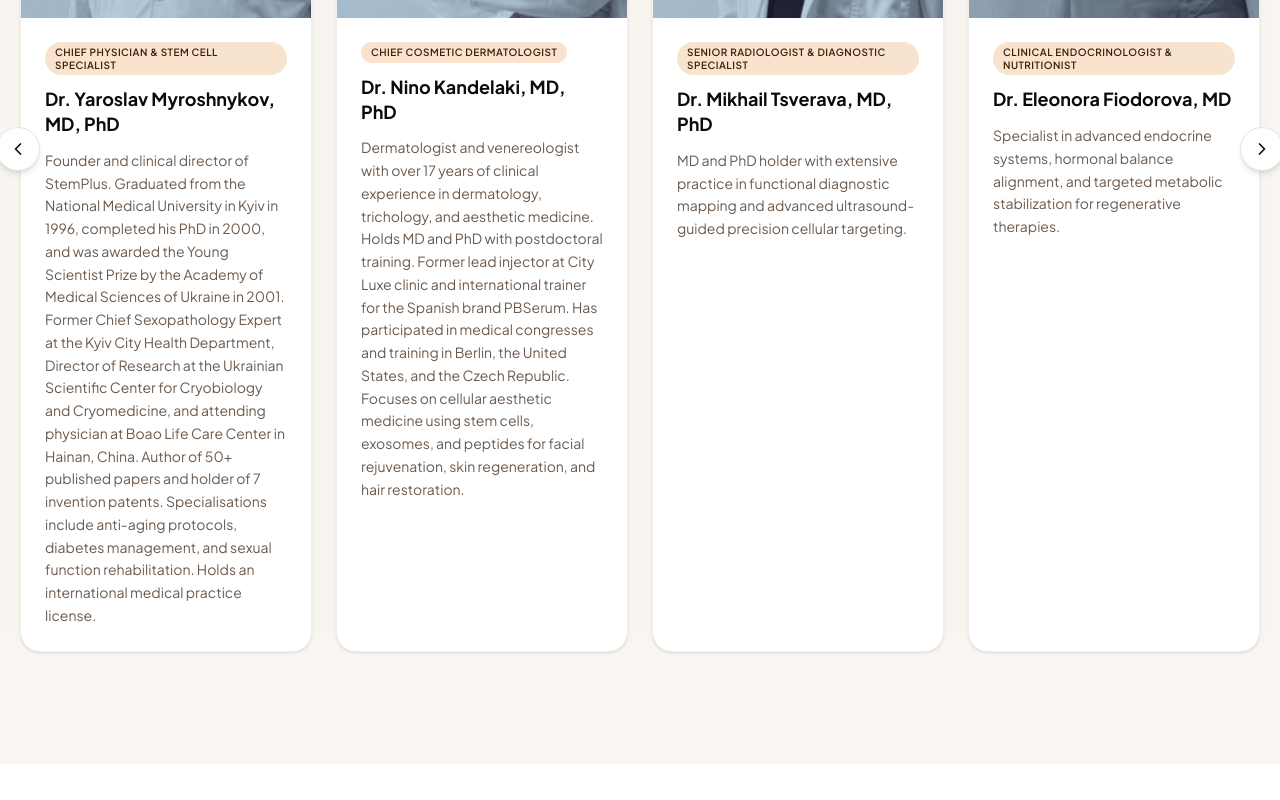
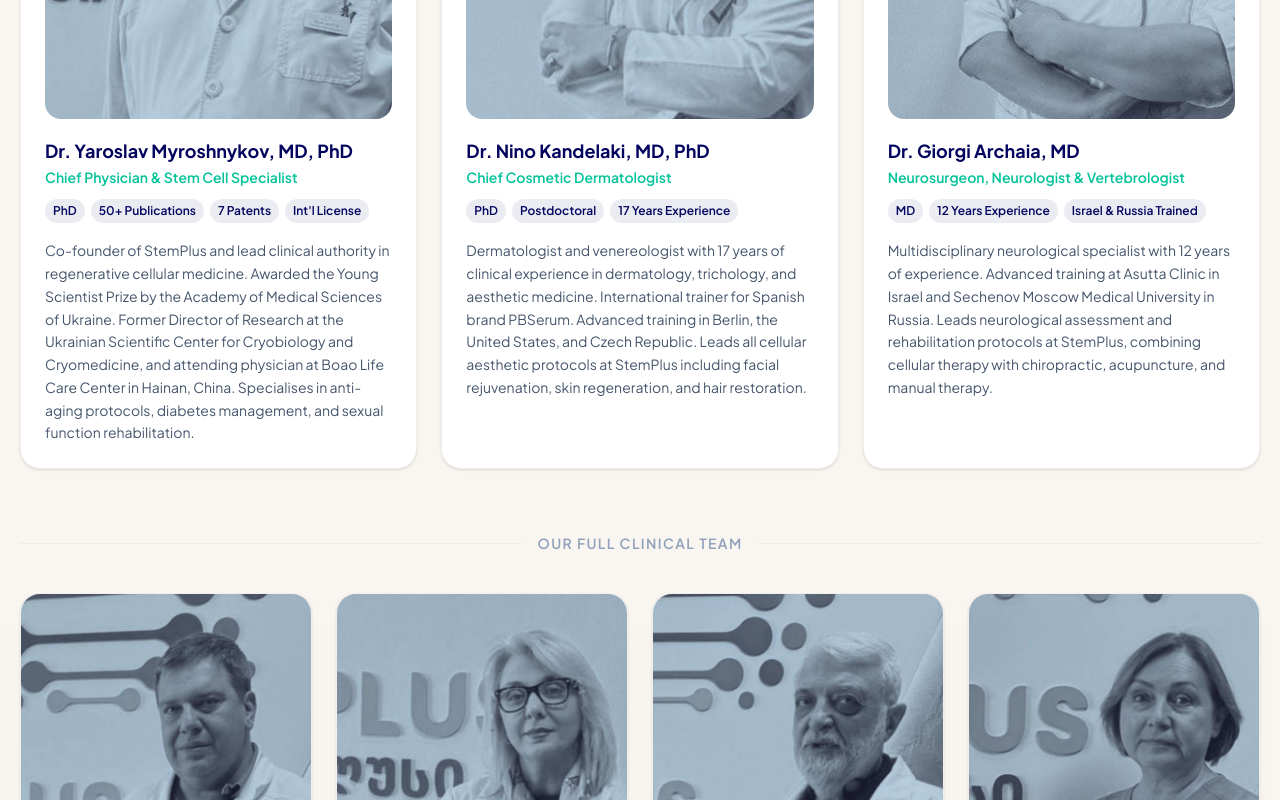
Before and after one commit to newcotelgit/stemplus, a React (Vite) app: page / in a window 1280 px wide. Shown: the part 4960-5760 px from the top of the page. Built offline with nearby package versions, Linux system fonts and the light colour scheme.

Commit message:
Add featured lead doctor section above full team grid

```diff
--- a/src/pages/Landing.tsx
+++ b/src/pages/Landing.tsx
@@ -1274,13 +1274,13 @@
     img: doctor1,
     name: "Dr. Yaroslav Myroshnykov, MD, PhD",
     role: "Chief Physician & Stem Cell Specialist",
-    bio: "Founder and clinical director of StemPlus. Graduated from the National Medical University in Kyiv in 1996, completed his PhD in 2000, and was awarded the Young Scientist Prize by the Academy of Medical Sciences of Ukraine in 2001. Former Chief Sexopathology Expert at the Kyiv City Health Department, Director of Research at the Ukrainian Scientific Center for Cryobiology and Cryomedicine, and attending physician at Boao Life Care Center in Hainan, China. Author of 50+ published papers and holder of 7 invention patents. Specialisations include anti-aging protocols, diabetes management, and sexual function rehabilitation. Holds an international medical practice license.",
+    bio: "Co-founder and Chief Physician with 50+ publications and 7 patents in cellular medicine.",
   },
   {
     img: doctor2,
     name: "Dr. Nino Kandelaki, MD, PhD",
     role: "Chief Cosmetic Dermatologist",
-    bio: "Dermatologist and venereologist with over 17 years of clinical experience in dermatology, trichology, and aesthetic medicine. Holds MD and PhD with postdoctoral training. Former lead injector at City Luxe clinic and international trainer for the Spanish brand PBSerum. Has participated in medical congresses and training in Berlin, the United States, and the Czech Republic. Focuses on cellular aesthetic medicine using stem cells, exosomes, and peptides for facial rejuvenation, skin regeneration, and hair restoration.",
+    bio: "Chief Cosmetic Dermatologist with 17 years experience and postdoctoral training in aesthetic medicine.",
   },
   {
     img: doctor3,
@@ -1304,7 +1304,7 @@
     img: doctor8,
     name: "Dr. Giorgi Archaia, MD",
     role: "Neurosurgeon, Neurologist & Vertebrologist",
-    bio: "Multidisciplinary neurological specialist with over 12 years of clinical experience. Graduate of Tbilisi Teaching Medical University Hippocrates, with advanced training at Asutta Clinic in Israel and Sechenov Moscow Medical University in Russia. Expertise spans neurology, neurosurgery, chiropractic, acupuncture, manual therapy, physiotherapy, and pharmacopuncture. Leads neurological assessment and rehabilitation protocols at StemPlus, combining cellular therapy with multidisciplinary treatment for neurodegenerative conditions, stroke rehabilitation, and musculoskeletal disorders.",
+    bio: "Neurosurgeon and Vertebrologist with 12 years experience, trained in Israel and Russia.",
   },
   {
     img: doctor5,
@@ -1317,6 +1317,30 @@
     name: "Mako Khachidze",
     role: "Clinical Infusion Nurse",
     bio: "Specialist in the precision execution, administration, and monitoring of advanced intravenous (IV) cellular protocols.",
+  },
+];
+
+const LEAD_DOCTORS = [
+  {
+    img: doctor1,
+    name: "Dr. Yaroslav Myroshnykov, MD, PhD",
+    title: "Chief Physician & Stem Cell Specialist",
+    badges: ["PhD", "50+ Publications", "7 Patents", "Int'l License"],
+    bio: "Co-founder of StemPlus and lead clinical authority in regenerative cellular medicine. Awarded the Young Scientist Prize by the Academy of Medical Sciences of Ukraine. Former Director of Research at the Ukrainian Scientific Center for Cryobiology and Cryomedicine, and attending physician at Boao Life Care Center in Hainan, China. Specialises in anti-aging protocols, diabetes management, and sexual function rehabilitation.",
+  },
+  {
+    img: doctor2,
+    name: "Dr. Nino Kandelaki, MD, PhD",
+    title: "Chief Cosmetic Dermatologist",
+    badges: ["PhD", "Postdoctoral", "17 Years Experience"],
+    bio: "Dermatologist and venereologist with 17 years of clinical experience in dermatology, trichology, and aesthetic medicine. International trainer for Spanish brand PBSerum. Advanced training in Berlin, the United States, and Czech Republic. Leads all cellular aesthetic protocols at StemPlus including facial rejuvenation, skin regeneration, and hair restoration.",
+  },
+  {
+    img: doctor6,
+    name: "Dr. Giorgi Archaia, MD",
+    title: "Neurosurgeon, Neurologist & Vertebrologist",
+    badges: ["MD", "12 Years Experience", "Israel & Russia Trained"],
+    bio: "Multidisciplinary neurological specialist with 12 years of experience. Advanced training at Asutta Clinic in Israel and Sechenov Moscow Medical University in Russia. Leads neurological assessment and rehabilitation protocols at StemPlus, combining cellular therapy with chiropractic, acupuncture, and manual therapy.",
   },
 ];
 
@@ -1344,8 +1368,51 @@
           </p>
         </div>
 
+        {/* Featured lead doctors — 3-column equal-height cards */}
+        <div className="grid grid-cols-1 sm:grid-cols-3 gap-6 mb-16 items-stretch">
+          {LEAD_DOCTORS.map((d) => (
+            <article
+              key={d.name}
+              className="bg-white rounded-2xl shadow-sm border border-border/60 p-6 flex flex-col"
+            >
+              <div className="rounded-xl overflow-hidden aspect-[3/4] mb-5 bg-muted">
+                <img
+                  src={d.img}
+                  alt={d.name}
+                  loading="lazy"
+                  decoding="async"
+                  className="w-full h-full object-cover"
+                />
+              </div>
+              <h3 className="text-lg font-bold text-[#03045E] leading-snug">{d.name}</h3>
+              <p className="mt-1 text-sm font-semibold text-[#02C39A]">{d.title}</p>
+              <div className="mt-3 flex flex-wrap gap-1.5">
+                {d.badges.map((b) => (
+                  <span
+                    key={b}
+                    className="text-xs font-semibold px-2 py-1 rounded-full"
+                    style={{ background: "rgba(3,4,94,0.08)", color: "#03045E" }}
+                  >
+                    {b}
+                  </span>
+                ))}
+              </div>
+              <p className="mt-4 text-sm text-slate-600 leading-relaxed flex-1">{d.bio}</p>
+            </article>
+          ))}
+        </div>
+
+        {/* Divider + subheading */}
+        <div className="flex items-center gap-4 mb-10">
+          <div className="flex-1 h-px bg-border/60" />
+          <h3 className="text-sm font-semibold uppercase tracking-widest text-slate-400 shrink-0">
+            Our Full Clinical Team
+          </h3>
+          <div className="flex-1 h-px bg-border/60" />
+        </div>
+
+        {/* Scrollable full team grid */}
         <div className="relative">
-          {/* Desktop nav arrows */}
           <button
             type="button"
             aria-label="Previous"
```
